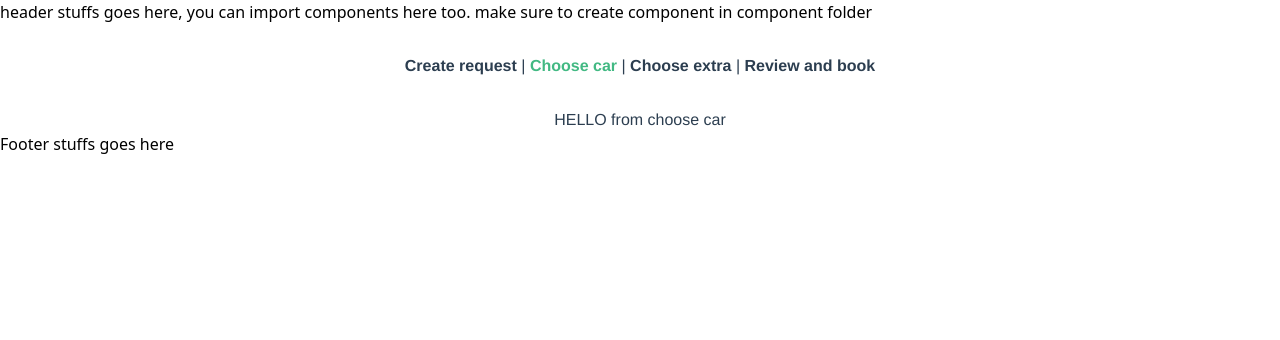
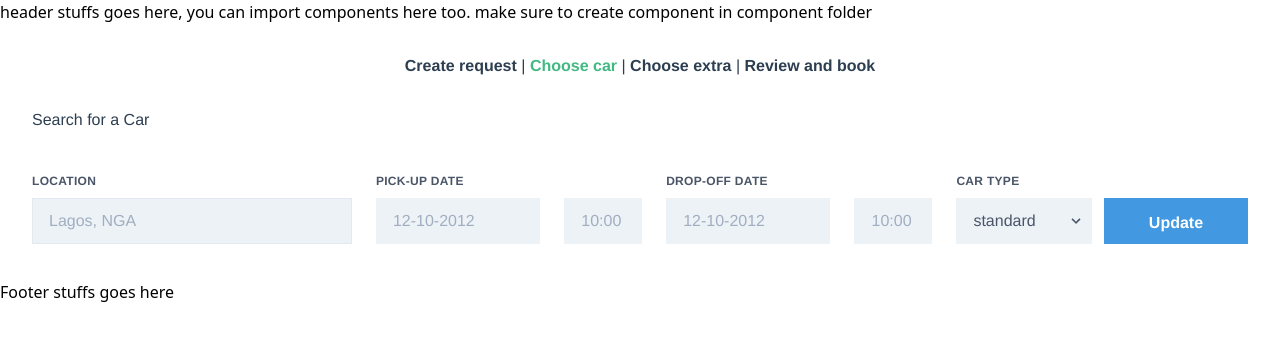
Before and after one commit to jidegithub/carpool, a Vue app: page /choosecar in a window 1280 px wide. Shown: the top 340 px of the page. Built offline with nearby package versions, Linux system fonts and the light colour scheme.

Commit message:
before adding date picker

```diff
--- a/package.json
+++ b/package.json
@@ -13,6 +13,8 @@
     "vue": "^2.6.11",
     "vue-router": "^3.1.6",
     "vue-stepper": "^1.4.2",
+    "vue2-timepicker": "^1.1.2",
+    "vuejs-datepicker": "^1.6.2",
     "vuex": "^3.1.3"
   },
   "devDependencies": {
--- a/src/App.vue
+++ b/src/App.vue
@@ -7,7 +7,9 @@
         <router-link to="/chooseextra">Choose extra</router-link> |
         <router-link to="/reviewandbook">Review and book</router-link>
       </div>
-      <router-view/>
+      <div class="container mx-auto px-8">
+        <router-view/>
+      </div>
     </div>
   </Layout>
 
--- /dev/null
+++ b/src/components/carSearchForm.vue
@@ -0,0 +1,96 @@
+<template>
+  <div class="w-full">
+    <div class="text-left">
+      <p>Search for a Car</p>
+    </div>
+    <form class="w-full mt-10">
+      <div class="flex mb-6">
+
+        <div class="w-full md:w-3/4 pr-3 mb-6 md:mb-0">
+          <label class=" flex block uppercase tracking-wide text-gray-700 text-xs font-bold mb-2" for="location">
+            location
+          </label>
+          <input class="appearance-none block w-full bg-gray-200 text-gray-700 border py-3 px-4 mb-3 leading-tight focus:outline-none focus:bg-white" id="location" type="text" placeholder="Lagos, NGA">
+          <!-- <p class="text-red-500 text-xs italic">Please fill out this field.</p> -->
+        </div>
+
+        <div class="w-full md:w-2/5 px-3">
+          <label class=" flex block uppercase tracking-wide text-gray-700 text-xs font-bold mb-2" for="pkup-date">
+            pick-up date
+          </label>
+
+          <input class="appearance-none block w-full bg-gray-200 text-gray-700 border border-gray-200 py-3 px-4 leading-tight focus:outline-none focus:bg-white focus:border-gray-500" id="pkup-date" type="text" placeholder="12-10-2012">
+        </div>
+
+        <div class="w-full mt-7 md:w-1/5 px-3">
+          <!-- <label class=" flex block uppercase tracking-wide text-gray-700 text-xs font-bold mb-2" for="grid-last-name">
+            time
+          </label> -->
+          <input class="appearance-none block w-full bg-gray-200 text-gray-700 border border-gray-200 py-3 px-4 leading-tight focus:outline-none focus:bg-white focus:border-gray-500" type="text" placeholder="10:00">
+        </div>
+
+        <div class="w-full md:w-2/5 px-3">
+          <label class=" flex block uppercase tracking-wide text-gray-700 text-xs font-bold mb-2" for="drup-date">
+            drop-off date
+          </label>
+          <input class="appearance-none block w-full bg-gray-200 text-gray-700 border border-gray-200 py-3 px-4 leading-tight focus:outline-none focus:bg-white focus:border-gray-500" id="drup-date" type="text" placeholder="12-10-2012">
+        </div>
+
+        <div class="w-full mt-7 md:w-1/5 px-3">
+          <!-- <label class=" flex block uppercase tracking-wide text-gray-700 text-xs font-bold mb-2" for="grid-last-name">
+           time
+          </label> -->
+          <input class="appearance-none block w-full bg-gray-200 text-gray-700 border border-gray-200 py-3 px-4 leading-tight focus:outline-none focus:bg-white focus:border-gray-500" id="grid-last-name" type="text" placeholder="10:00">
+        </div>
+
+        <div class="w-full md:w-4/12 px-3 mb-6 md:mb-0">
+          <label class=" flex block uppercase tracking-wide text-gray-700 text-xs font-bold mb-2" for="cartype">
+            car type
+          </label>
+          <div class="relative">
+            <select class="block appearance-none w-full bg-gray-200 border border-gray-200 text-gray-700 py-3 px-4 pr-8  leading-tight focus:outline-none focus:bg-white focus:border-gray-500" id="cartype">
+              <option>standard</option>
+              <option>premium</option>
+              <option>mid</option>
+            </select>
+            <div class="pointer-events-none absolute inset-y-0 right-0 flex items-center px-2 text-gray-700">
+              <svg class="fill-current h-4 w-4" xmlns="http://www.w3.org/2000/svg" viewBox="0 0 20 20"><path d="M9.293 12.95l.707.707L15.657 8l-1.414-1.414L10 10.828 5.757 6.586 4.343 8z"/></svg>
+            </div>
+          </div>
+        </div>
+
+        <div class="w-full md:w-4/12 mt-7 md:mb-0">
+          <button class="bg-blue-500 hover:bg-blue-700 w-full text-white font-bold form-btn-pd px-4">
+            Update
+          </button>
+        </div>
+      </div>
+    </form>
+  </div>
+</template>
+
+<script>
+import Datepicker from 'vuejs-datepicker';
+export default {
+  name: "carsearchform",
+  components: {
+    Datepicker
+  },
+  data(){
+    return{
+      pickupDate: ""
+    }
+  }
+}
+</script>
+
+<style>
+  .mt-7{
+    margin-top: 26px;
+  }
+  .form-btn-pd{
+    padding-top: 0.8rem;
+    padding-bottom: 0.6rem;
+  }
+
+</style>
--- a/src/views/chooseCar.vue
+++ b/src/views/chooseCar.vue
@@ -1,17 +1,19 @@
 <template>
-  <div class="hello">
-    <h1>{{ msg }}</h1>
-    <P>HELLO from choose car</P>
+  <div>
+    <carSearchForm></carSearchForm>
   </div>
 </template>
 
 <script>
-
-
+import carSearchForm from "../components/carSearchForm"
 export default {
   name: 'choosecar',
   props: {
-    msg: String,
+
+  },
+  components:{
+    carSearchForm
+
   },
   data() {
     return {
```
Also changed, not shown: 1 other file (tests, documents, lock files or other folders).
